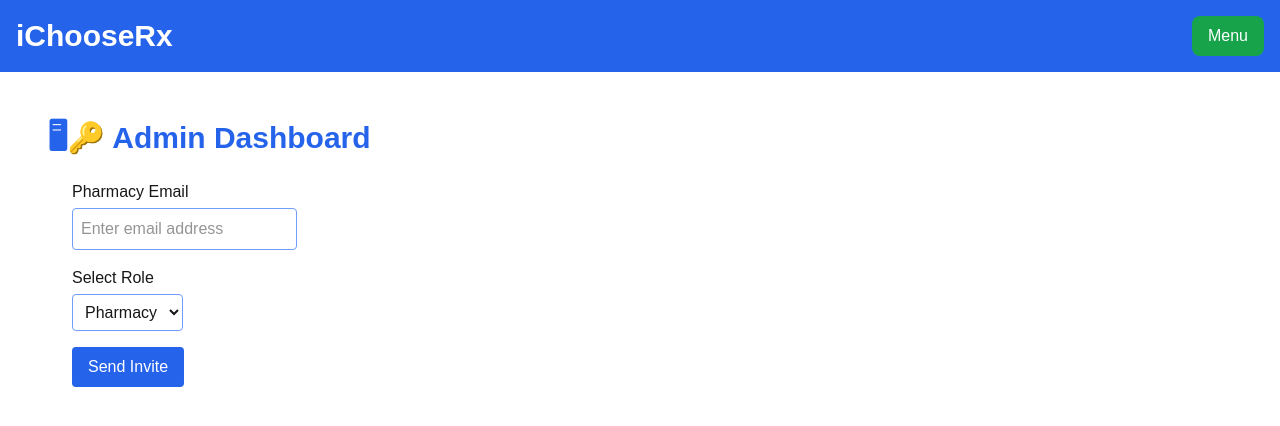
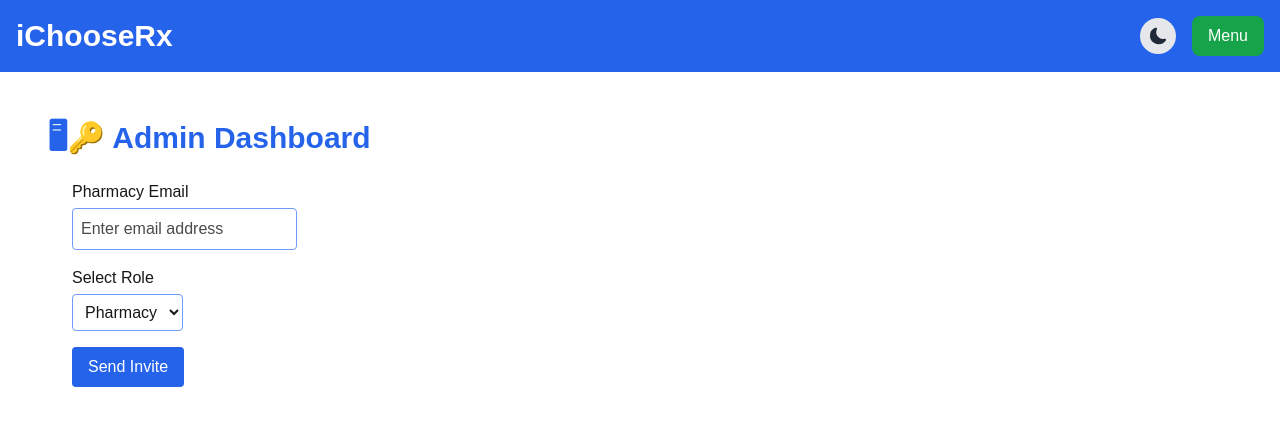
Before and after one commit to iChooseRx/iChooseRx_fe, a Next.js app: page /dashboard/admin in a window 1280 px wide. Shown: the top 426 px of the page. Built offline with nearby package versions, Linux system fonts and the light colour scheme; no server answers.

Commit message:
Unfinished business, not worth the time at this time

```diff
--- a/package.json
+++ b/package.json
@@ -12,6 +12,7 @@
     "axios": "^1.7.9",
     "critters": "^0.0.23",
     "next": "^15.1.0",
+    "next-themes": "^0.4.6",
     "react": "^19.0.0",
     "react-dom": "^19.0.0",
     "react-dropzone": "^14.3.8",
--- a/src/app/globals.css
+++ b/src/app/globals.css
@@ -67,7 +67,8 @@ code, pre {
 }
 
 body {
-  background: var(--background) !important; /* Ensure background is applied */
+  background: var(--background);
   color: var(--foreground);
   font-family: var(--font-geist-sans);
+  transition: background 0.3s ease, color 0.3s ease;
 }
--- a/src/app/layout.js
+++ b/src/app/layout.js
@@ -1,5 +1,9 @@
+"use client"; // ✅ Ensures it's a client component
+
 import localFont from "next/font/local";
 import "./globals.css";
+import { ThemeProvider } from "next-themes";
+import { useEffect, useState } from "react";
 
 // Load local fonts
 const geistSans = localFont({
@@ -14,16 +18,25 @@ const geistMono = localFont({
   display: "swap",
 });
 
-export const metadata = {
-  title: "Create Next App",
-  description: "Generated by create next app",
-};
+export default function RootLayout({ children }) {
+  const [mounted, setMounted] = useState(false);
 
-export default function RootLayout({ children }) {
+  // 🟢 Ensure ThemeProvider is mounted only on the client
+  useEffect(() => {
+    setMounted(true);
+  }, []);
+
   return (
-    <html lang="en" className="dark">
+    <html lang="en" suppressHydrationWarning>
       <body className="antialiased bg-background text-foreground">
-        {children}
+        {/* Wrap entire app with ThemeProvider */}
+        {mounted ? (
+          <ThemeProvider attribute="class" defaultTheme="light">
+            {children}
+          </ThemeProvider>
+        ) : (
+          <div className="opacity-0">{children}</div> // Prevents flickering
+        )}
       </body>
     </html>
   );
--- a/src/components/DashboardHeader.js
+++ b/src/components/DashboardHeader.js
@@ -1,16 +1,21 @@
 "use client";
 import { useEffect, useState } from "react";
 import Link from "next/link";
+import { useTheme } from "next-themes"; // ✅ Import useTheme
+import { MoonIcon, SunIcon } from "./Icons"; // ✅ Import Icons
 import { useDashboard } from "@/hooks/useDashboard";
 
 export default function DashboardHeader() {
   const { handleLogout, handleDeleteAccount } = useDashboard();
   const [role, setRole] = useState("user");
   const [menuOpen, setMenuOpen] = useState(false);
+  const { theme, setTheme, resolvedTheme } = useTheme(); // ✅ Manage theme switching
+  const [mounted, setMounted] = useState(false);
 
   useEffect(() => {
     if (typeof window !== "undefined") {
       setRole(localStorage.getItem("user_role") || "user");
+      setMounted(true);
     }
   }, []);
 
@@ -21,7 +26,23 @@ export default function DashboardHeader() {
     <header className="bg-primary text-white p-4 flex justify-between items-center">
       <h1 className="text-3xl font-bold">iChooseRx</h1>
 
-      {/* Menu */}
+      <div className="flex items-center space-x-4">
+        {/* 🌗 Theme Toggle Button */}
+        {mounted && (
+          <button
+            onClick={() => setTheme(resolvedTheme === "dark" ? "light" : "dark")}
+            className="p-2 rounded-full bg-gray-200 dark:bg-gray-700 hover:bg-gray-300 dark:hover:bg-gray-600 transition-colors"
+            aria-label="Toggle Dark Mode"
+          >
+            {resolvedTheme === "dark" ? (
+              <SunIcon className="w-5 h-5 text-yellow-500" />
+            ) : (
+              <MoonIcon className="w-5 h-5 text-gray-800" />
+            )}
+          </button>
+        )}
+
+        {/* 📌 Menu Button */}
         <div className="relative">
           <button
             onClick={() => setMenuOpen(!menuOpen)}
@@ -30,7 +51,7 @@ export default function DashboardHeader() {
             Menu
           </button>
 
-        {/* Dropdown */}
+          {/* Dropdown Menu */}
           <div
             className={`absolute right-0 mt-2 w-48 bg-white text-black rounded-lg shadow-lg transition-transform duration-300 origin-top ${menuOpen ? "scale-y-100" : "scale-y-0"
               }`}
@@ -97,6 +118,7 @@ export default function DashboardHeader() {
             </ul>
           </div>
         </div>
+      </div>
     </header>
   );
 }
--- /dev/null
+++ b/src/components/Icons.js
@@ -0,0 +1,35 @@
+import React from "react";
+
+export const MoonIcon = (props) => (
+  <svg
+    aria-hidden="true"
+    focusable="false"
+    height="1em"
+    role="presentation"
+    viewBox="0 0 24 24"
+    width="1em"
+    {...props}
+  >
+    <path
+      d="M21.53 15.93c-.16-.27-.61-.69-1.73-.49a8.46 8.46 0 01-1.88.13 8.409 8.409 0 01-5.91-2.82 8.068 8.068 0 01-1.44-8.66c.44-1.01.13-1.54-.09-1.76s-.77-.55-1.83-.11a10.318 10.318 0 00-6.32 10.21 10.475 10.475 0 007.04 8.99 10 10 0 002.89.55c.16.01.32.02.48.02a10.5 10.5 0 008.47-4.27c.67-.93.49-1.519.32-1.79z"
+      fill="currentColor"
+    />
+  </svg>
+);
+
+export const SunIcon = (props) => (
+  <svg
+    aria-hidden="true"
+    focusable="false"
+    height="1em"
+    role="presentation"
+    viewBox="0 0 24 24"
+    width="1em"
+    {...props}
+  >
+    <g fill="currentColor">
+      <path d="M19 12a7 7 0 11-7-7 7 7 0 017 7z" />
+      <path d="M12 22.96a.969.969 0 01-1-.96v-.08a1 1 0 012 0 1.038 1.038 0 01-1 1.04zm7.14-2.82a1.024 1.024 0 01-.71-.29l-.13-.13a1 1 0 011.41-1.41l.13.13a1 1 0 010 1.41.984.984 0 01-.7.29zm-14.28 0a1.024 1.024 0 01-.71-.29 1 1 0 010-1.41l.13-.13a1 1 0 011.41 1.41l-.13.13a1 1 0 01-.7.29zM22 13h-.08a1 1 0 010-2 1.038 1.038 0 011.04 1 .969.969 0 01-.96 1zM2.08 13H2a1 1 0 010-2 1.038 1.038 0 011.04 1 .969.969 0 01-.96 1zm16.93-7.01a1.024 1.024 0 01-.71-.29 1 1 0 010-1.41l.13-.13a1 1 0 011.41 1.41l-.13.13a.984.984 0 01-.7.29zm-14.02 0a1.024 1.024 0 01-.71-.29l-.13-.14a1 1 0 011.41-1.41l.13.13a1 1 0 010 1.41.97.97 0 01-.7.3zM12 3.04a.969.969 0 01-1-.96V2a1 1 0 012 0 1.038 1.038 0 01-1 1.04z" />
+    </g>
+  </svg>
+);
--- /dev/null
+++ b/src/components/ThemeSwitcher.js
@@ -0,0 +1,30 @@
+"use client";
+import { useTheme } from "next-themes";
+import { useEffect, useState } from "react";
+import { MoonIcon, SunIcon } from "./Icons"; // ✅ Import Icons
+
+export default function ThemeSwitcher() {
+  const { theme, setTheme, resolvedTheme } = useTheme();
+  const [mounted, setMounted] = useState(false);
+
+  // ✅ Ensure theme is loaded correctly (avoids hydration issues)
+  useEffect(() => {
+    setMounted(true);
+  }, []);
+
+  if (!mounted) return null; // Prevents UI mismatch during hydration
+
+  return (
+    <button
+      onClick={() => setTheme(resolvedTheme === "dark" ? "light" : "dark")}
+      className="flex items-center justify-center p-2 rounded-full bg-gray-200 dark:bg-gray-700 hover:bg-gray-300 dark:hover:bg-gray-600 transition-colors"
+      aria-label="Toggle Dark Mode"
+    >
+      {resolvedTheme === "dark" ? (
+        <SunIcon className="w-5 h-5 text-yellow-500" />
+      ) : (
+        <MoonIcon className="w-5 h-5 text-gray-800" />
+      )}
+    </button>
+  );
+}
```
Also changed, not shown: 1 other file (tests, documents, lock files or other folders). Lines whose indentation alone changed are shown as unchanged.
